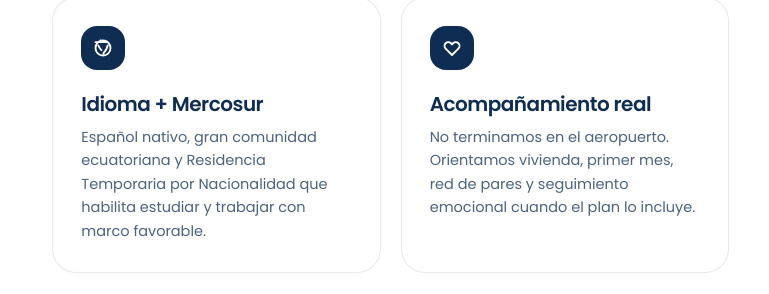
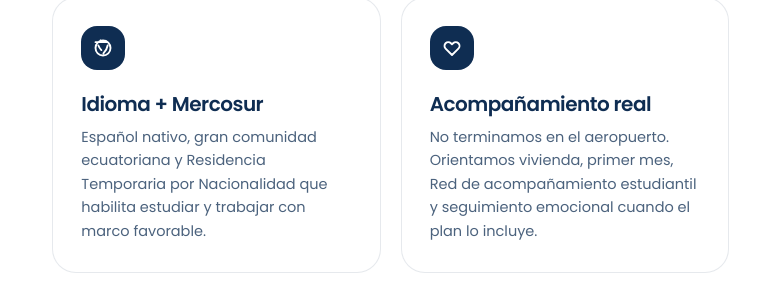
Before and after one commit to jaramillosebas007/Unifutura, a plain HTML site: page index.html in a window 1280 px wide. Shown: the part 2885-3179 px from the top of the page, 511-1280 px from the left. Drawn offline with nearby package versions, Linux system fonts and the light colour scheme.

Commit message:
Reemplaza "red de pares" por Red de acompañamiento estudiantil.

```diff
--- a/index.html
+++ b/index.html
@@ -487,7 +487,7 @@
             <svg xmlns="http://www.w3.org/2000/svg" class="w-5 h-5 text-white" fill="none" viewBox="0 0 24 24" stroke="currentColor"><path stroke-linecap="round" stroke-linejoin="round" stroke-width="2.25" d="M4.318 6.318a4.5 4.5 0 000 6.364L12 20.364l7.682-7.682a4.5 4.5 0 00-6.364-6.364L12 7.636l-1.318-1.318a4.5 4.5 0 00-6.364 0z"/></svg>
           </div>
           <div class="font-semibold text-xl tracking-tight mb-2">Acompañamiento real</div>
-          <p class="text-[#0F2D52]/75 text-[14.5px] leading-relaxed">No terminamos en el aeropuerto. Orientamos vivienda, primer mes, red de pares y seguimiento emocional cuando el plan lo incluye.</p>
+          <p class="text-[#0F2D52]/75 text-[14.5px] leading-relaxed">No terminamos en el aeropuerto. Orientamos vivienda, primer mes, Red de acompañamiento estudiantil y seguimiento emocional cuando el plan lo incluye.</p>
         </div>
       </div>
     </div>
```
